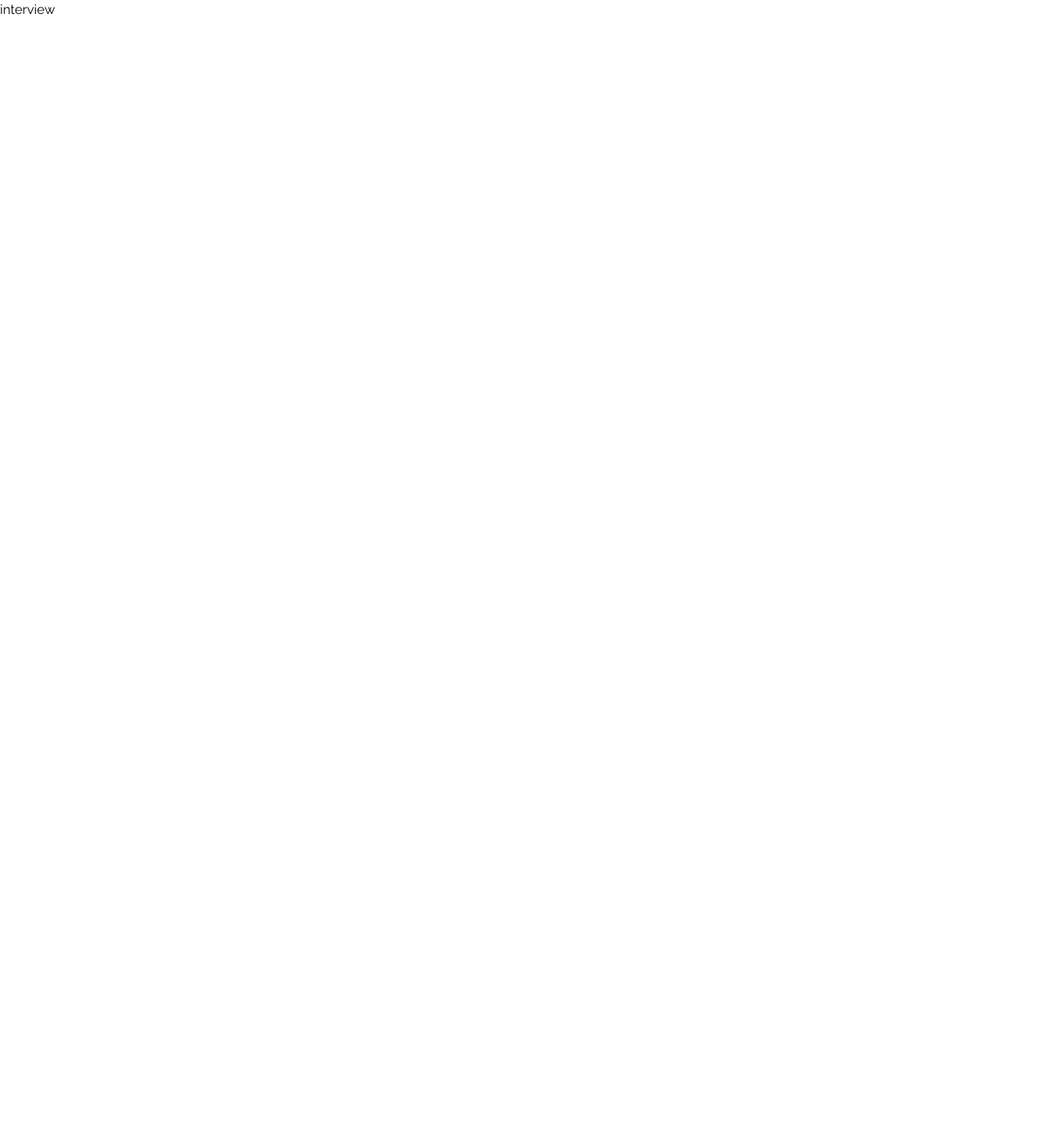
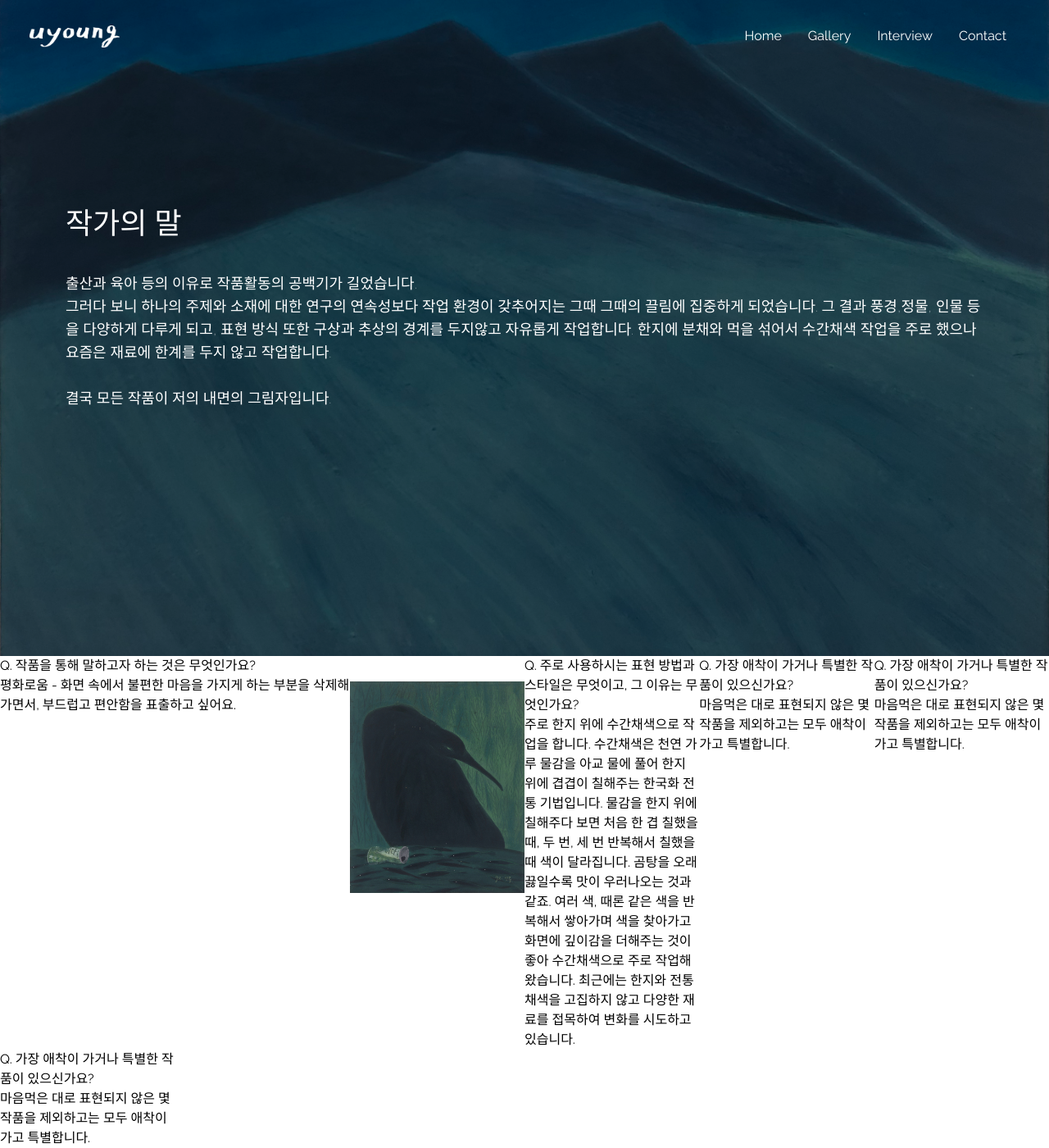
Before and after one commit to MinJunKim21/Uyoung-Art-project, a Next.js app: page /interview in a window 1280 px wide. Shown: the whole page at 82% size. Before the commit the page ends 800 px from the top, so only its background shows below. Built offline with nearby package versions, Linux system fonts and the light colour scheme; a web font is replaced by a local one.

Commit message:
interview 질문,답변 그리드 하는중

```diff
--- a/components/Hero.jsx
+++ b/components/Hero.jsx
@@ -2,7 +2,7 @@ import React from 'react';
 
 function Hero({ heading, message }) {
   return (
-    <div className="flex items-center justify-center h-screen mb-12 bg-fixed bg-center bg-cover custom-img ">
+    <div className="flex items-center justify-center h-screen  bg-fixed bg-center bg-cover custom-img ">
       {/* overlay */}
       <div className="absolute top-0 left-0 right-0 bottom-0 bg-black/40 z-[2]" />
       <div className="p-5 text-white z-[2] mt-[-3rem]">
--- a/components/InstagramImg.jsx
+++ b/components/InstagramImg.jsx
@@ -5,7 +5,7 @@ import { FaInstagram } from 'react-icons/fa';
 
 function InstagramImg({ socialImg }) {
   return (
-    <div className="relative hover:scale-105">
+    <div className="relative hover:scale-[103%]">
       <Image
         src={socialImg}
         alt="/"
--- /dev/null
+++ b/components/Interviewhero.jsx
@@ -0,0 +1,33 @@
+import React from 'react';
+
+function Interviewhero() {
+  return (
+    <div className="flex items-center justify-center h-screen  bg-fixed bg-center bg-cover custom-img ">
+      {/* overlay */}
+      <div className="absolute top-0 left-0 right-0 bottom-0 bg-black/40 z-[2]" />
+      <div className="p-20 text-white z-[2] mt-[-3rem]">
+        <h2 className="text-4xl font-normal ">작가의 말</h2>
+        <p className="pt-10 text-lg font-thin">
+          <span>출산과 육아 등의 이유로 작품활동의 공백기가 길었습니다.</span>
+          <br />
+          <span>
+            그러다 보니 하나의 주제와 소재에 대한 연구의 연속성보다 작업 환경이
+            갖추어지는 그때 그때의 끌림에 집중하게 되었습니다. 그 결과
+            풍경,정물, 인물 등을 다양하게 다루게 되고, 표현 방식 또한 구상과
+            추상의 경계를 두지않고 자유롭게 작업합니다. 한지에 분채와 먹을
+            섞어서 수간채색 작업을 주로 했으나 요즘은 재료에 한계를 두지 않고
+            작업합니다.
+          </span>
+          <br />
+          <br />
+          <span> 결국 모든 작품이 저의 내면의 그림자입니다.</span>
+        </p>
+      </div>
+      {/* <button className="absolute text-sm text-white z-[2] bottom-2 right-2 px-3 py-2 border">
+        Buy & Rent
+      </button> */}
+    </div>
+  );
+}
+
+export default Interviewhero;
--- /dev/null
+++ b/components/Interviewtext.jsx
@@ -0,0 +1,65 @@
+import Image from 'next/image';
+import React from 'react';
+
+function interviewtext() {
+  return (
+    <div className="grid grid-cols-1 md:grid-cols-3 lg:grid-cols-6">
+      <div className="col-span-2">
+        <h3>Q. 작품을 통해 말하고자 하는 것은 무엇인가요?</h3>
+        <p>
+          평화로움 - 화면 속에서 불편한 마음을 가지게 하는 부분을 삭제해가면서,
+          부드럽고 편안함을 표출하고 싶어요.
+        </p>
+      </div>
+      <div className="col-span-1">
+        <Image
+          src={'/uyoung_source/유영_공존.jpg'}
+          layout="responsive"
+          height={150}
+          width={100}
+          alt=""
+          objectFit="contain"
+        />
+      </div>
+      <div>
+        <h3>
+          Q. 주로 사용하시는 표현 방법과 스타일은 무엇이고, 그 이유는
+          무엇인가요?
+        </h3>
+        <p>
+          주로 한지 위에 수간채색으로 작업을 합니다. 수간채색은 천연 가루 물감을
+          아교 물에 풀어 한지 위에 겹겹이 칠해주는 한국화 전통 기법입니다.
+          물감을 한지 위에 칠해주다 보면 처음 한 겹 칠했을 때, 두 번, 세 번
+          반복해서 칠했을 때 색이 달라집니다. 곰탕을 오래 끓일수록 맛이
+          우러나오는 것과 같죠. 여러 색, 때론 같은 색을 반복해서 쌓아가며 색을
+          찾아가고 화면에 깊이감을 더해주는 것이 좋아 수간채색으로 주로
+          작업해왔습니다. 최근에는 한지와 전통채색을 고집하지 않고 다양한 재료를
+          접목하여 변화를 시도하고 있습니다.
+        </p>
+      </div>
+      <div>
+        <h3>Q. 가장 애착이 가거나 특별한 작품이 있으신가요?</h3>
+        <p>
+          마음먹은 대로 표현되지 않은 몇 작품을 제외하고는 모두 애착이 가고
+          특별합니다.
+        </p>
+      </div>
+      <div>
+        <h3>Q. 가장 애착이 가거나 특별한 작품이 있으신가요?</h3>
+        <p>
+          마음먹은 대로 표현되지 않은 몇 작품을 제외하고는 모두 애착이 가고
+          특별합니다.
+        </p>
+      </div>
+      <div>
+        <h3>Q. 가장 애착이 가거나 특별한 작품이 있으신가요?</h3>
+        <p>
+          마음먹은 대로 표현되지 않은 몇 작품을 제외하고는 모두 애착이 가고
+          특별합니다.
+        </p>
+      </div>
+    </div>
+  );
+}
+
+export default interviewtext;
--- a/components/Navbar.jsx
+++ b/components/Navbar.jsx
@@ -77,16 +77,28 @@ function Navbar() {
           }
         >
           <ul>
-            <li className="p-4 text-4xl hover:text-gray-500">
+            <li
+              onClick={() => handleNav()}
+              className="p-4 text-4xl hover:text-gray-500"
+            >
               <Link href="/">Home</Link>
             </li>
-            <li className="p-4 text-4xl hover:text-gray-500">
+            <li
+              onClick={() => handleNav()}
+              className="p-4 text-4xl hover:text-gray-500"
+            >
               <Link href="/#gallery">Gallery</Link>
             </li>
-            <li className="p-4 text-4xl hover:text-gray-500">
+            <li
+              onClick={() => handleNav()}
+              className="p-4 text-4xl hover:text-gray-500"
+            >
               <Link href="/interview">Interview</Link>
             </li>
-            <li className="p-4 text-4xl hover:text-gray-500">
+            <li
+              onClick={() => handleNav()}
+              className="p-4 text-4xl hover:text-gray-500"
+            >
               <Link href="/contact">Contact</Link>
             </li>
           </ul>
--- a/components/Slider.jsx
+++ b/components/Slider.jsx
@@ -19,7 +19,7 @@ function Slider({ slides }) {
 
   return (
     <div id="gallery" className="max-w-[1240px] mx-auto">
-      <h1 className="text-2xl font-bold text-center p-4">Gallery</h1>
+      <h1 className="text-2xl pt-[90px] font-bold text-center p-4">Gallery</h1>
       <div className="relative flex justify-center p-4">
         {SliderData.map((slide, index) => {
           return (
@@ -37,7 +37,7 @@ function Slider({ slides }) {
                   src={slide.image}
                   alt="/"
                   width="1440"
-                  height="600"
+                  height="850"
                   objectFit="contain"
                 />
               )}
--- a/pages/interview.jsx
+++ b/pages/interview.jsx
@@ -1,7 +1,15 @@
 import React from 'react';
+import Hero from '../components/Hero';
+import Interviewhero from '../components/Interviewhero';
+import Interviewtext from '../components/Interviewtext';
 
 function interview() {
-  return <div>interview</div>;
+  return (
+    <div>
+      <Interviewhero />
+      <Interviewtext />
+    </div>
+  );
 }
 
 export default interview;
```
Also changed, not shown: public/uyoung_source/가로수길_유영_작품이미지.jpeg (added), public/uyoung_source/유영_공존.jpg (added).
